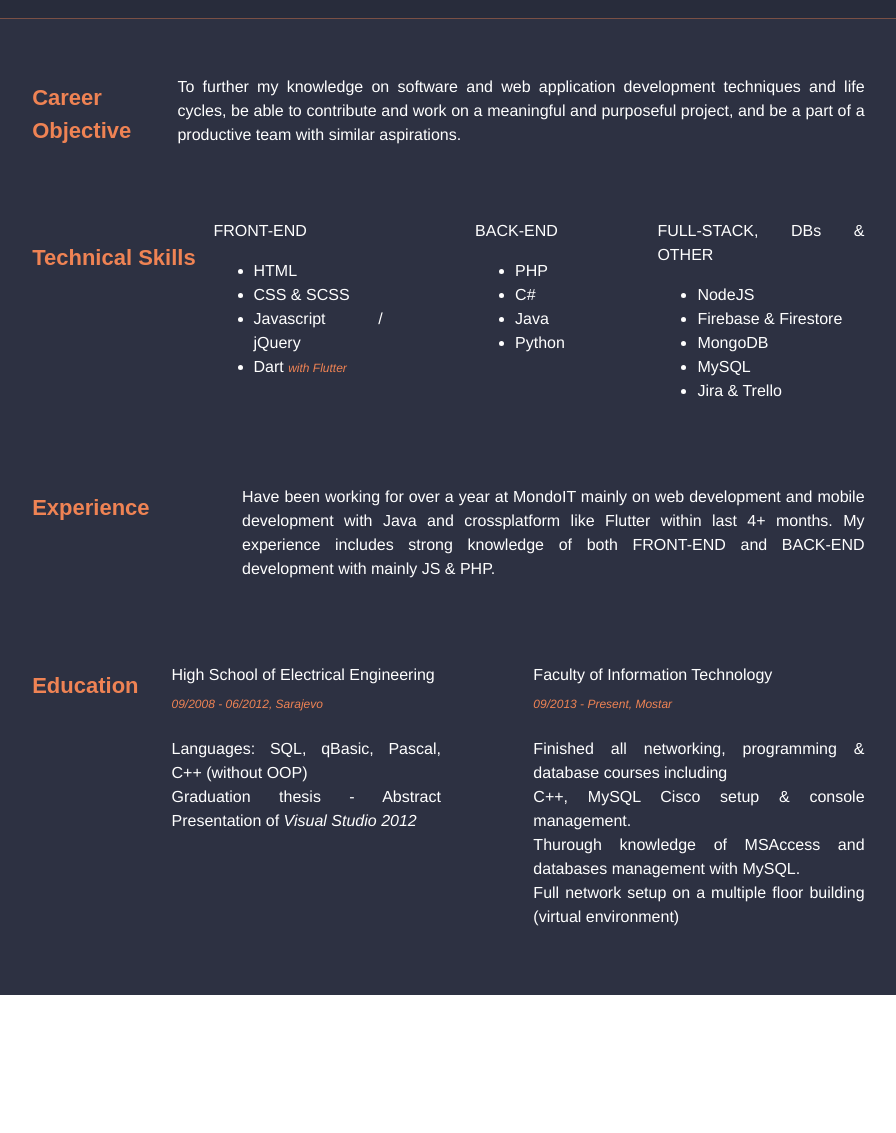
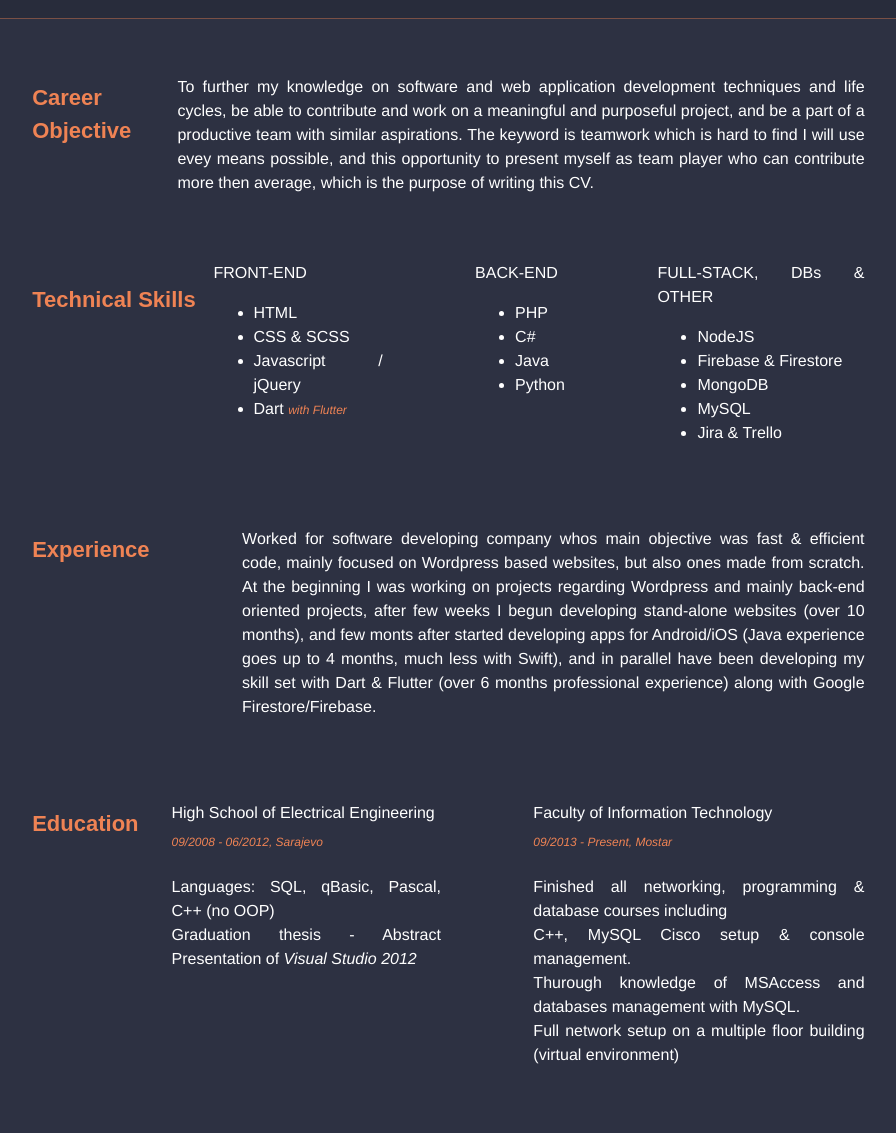
Before and after one commit to nekonikoban/CV-Configurator, a plain HTML site: page index.html in a window 1280 px wide. Shown: the part 409-1542 px from the top of the page, without its empty margins (227-1123 px from the left). Before the commit the page ends 1404 px from the top, so only its background shows below. Drawn offline with nearby package versions, Linux system fonts and the light colour scheme.

Commit message:
Update index.html

```diff
--- a/index.html
+++ b/index.html
@@ -64,14 +64,15 @@
 					<!--CAREER BLOCK-->
 					<div class="cv-blockwrapper" class="content-editable">
 						<p class="cv-title">Career Objective </p>
-						<p class="cv-content" style="padding-left: 5% !important;">To further my knowledge on software and web application development techniques and life cycles, be able to contribute and work on a meaningful and purposeful project, and be a part of a productive team with similar aspirations.</p>
+						<p id="cv-objective" class="cv-content content-editable" style="padding-left: 5% !important;">To further my knowledge on software and web application development techniques and life cycles, be able to contribute and work on a meaningful and purposeful project, and be a part of a productive team with similar aspirations.
+						The keyword is teamwork which is hard to find I will use evey means possible, and this opportunity to present myself as team player who can contribute more then average, which is the purpose of writing this CV.</p>
 					</div>
 					<div class="list-y-spacer"></div>
 					<!--TECH SKILLS BLOCK-->
 					<div class="cv-blockwrapper" class="content-editable">
 						<p class="cv-title" style="width: 20% !important;">Technical Skills</p>
 						<div class="cv-content">FRONT-END
-							<ul>
+							<ul class="content-editable">
 								<li>HTML<span class=""></span></li>
 								<li>CSS &amp; SCSS<span class=""></span></li>
 								<li>Javascript / jQuery</li>
@@ -79,7 +80,7 @@
 							</ul>
 						</div>
 						<div class="cv-content">BACK-END
-							<ul>
+							<ul class="content-editable">
 								<li>PHP<span class=""></span></li>
 								<li>C#<span class=""></span></li>
 								<li>Java<span class=""></span></li>
@@ -87,7 +88,7 @@
 							</ul>
 						</div>
 						<div class="cv-content">FULL-STACK, DBs &amp; OTHER
-							<ul>
+							<ul class="content-editable">
 								<li>NodeJS<span class=""></span></li>
 								<li>Firebase &amp; Firestore<span class=""></span></li>
 								<li>MongoDB<span class=""></span></li>
@@ -100,25 +101,27 @@
 					<!--EXPERIENCE BLOCK-->
 					<div class="cv-blockwrapper" class="content-editable">
 						<p class="cv-title">Experience</p>
-						<p class="cv-content" style="padding-left: 10%;">
-							Have been working for over a year at MondoIT mainly on web development and mobile development with Java and crossplatform like Flutter within last 4+ months.
-							My experience includes strong knowledge of both FRONT-END and BACK-END development with mainly JS & PHP.
+						<p class="cv-content content-editable" style="padding-left: 10%;">
+							Worked for software developing company whos main objective was fast & efficient code, mainly focused on Wordpress based websites, but also
+							ones made from scratch. At the beginning I was working on projects regarding Wordpress and mainly back-end oriented projects, after few weeks I begun
+							developing stand-alone websites (over 10 months), and few monts after started developing apps for Android/iOS (Java experience goes up to 4 months, much less with Swift), and in parallel have been developing
+							my skill set with Dart & Flutter (over 6 months professional experience) along with Google Firestore/Firebase.
 						</p>
 					</div>
 					<div class="list-y-spacer"></div>
 					<!--EDUCATION BLOCK-->
 					<div class="cv-blockwrapper" class="content-editable">
 						<p class="cv-title">Education</p>
-						<p class="cv-content">
+						<p class="cv-content content-editable">
 							High School of Electrical Engineering
 							<br>
 							<sub class="short-desc-text">09/2008 - 06/2012, Sarajevo</sub>
 							<br><br>
-							Languages: SQL, qBasic, Pascal, C++ (without OOP)
+							Languages: SQL, qBasic, Pascal, C++ (no OOP)
 							<br>
 							Graduation thesis - Abstract Presentation of <i>Visual Studio 2012</i>
 						</p>
-						<p class="cv-content">
+						<p class="cv-content content-editable">
 							Faculty of Information Technology
 							<br>
 							<sub class="short-desc-text">09/2013 - Present, Mostar</sub>
@@ -155,7 +158,7 @@
 			<li class="sidebar-item"><a href="#" class="sidebar-anchor" id="education">Education</a></li>
 			<div class="list-y-spacer"></div>
 			<li class="sidebar-item"><a href="#" class="sidebar-anchor" id="print">Print Document</a></li>
-			<li class="sidebar-item"><a href="#" class="sidebar-anchor" id="download">Download Code</a></li>
+			<!-- <li class="sidebar-item"><a href="#" class="sidebar-anchor" id="download">Download Code</a></li> -->
 			</ul>
 		</div>
 	</div>
```
